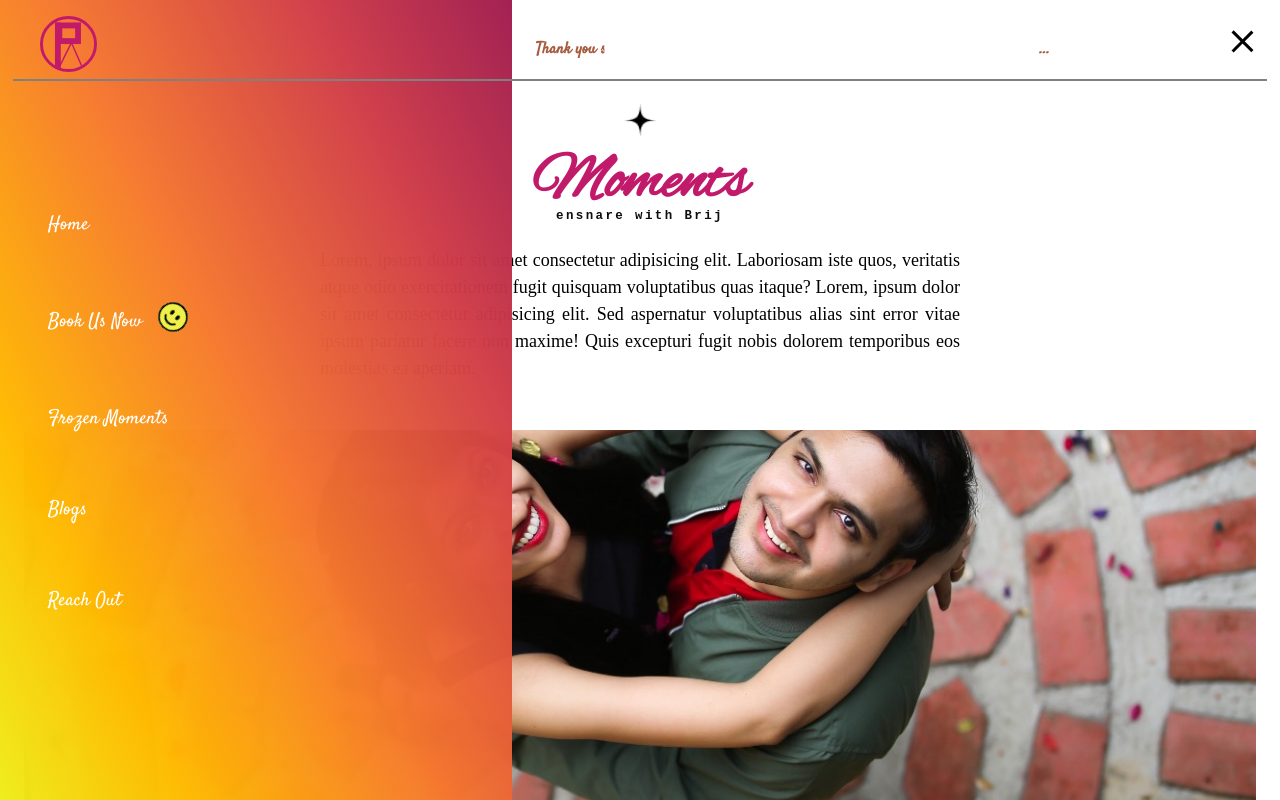
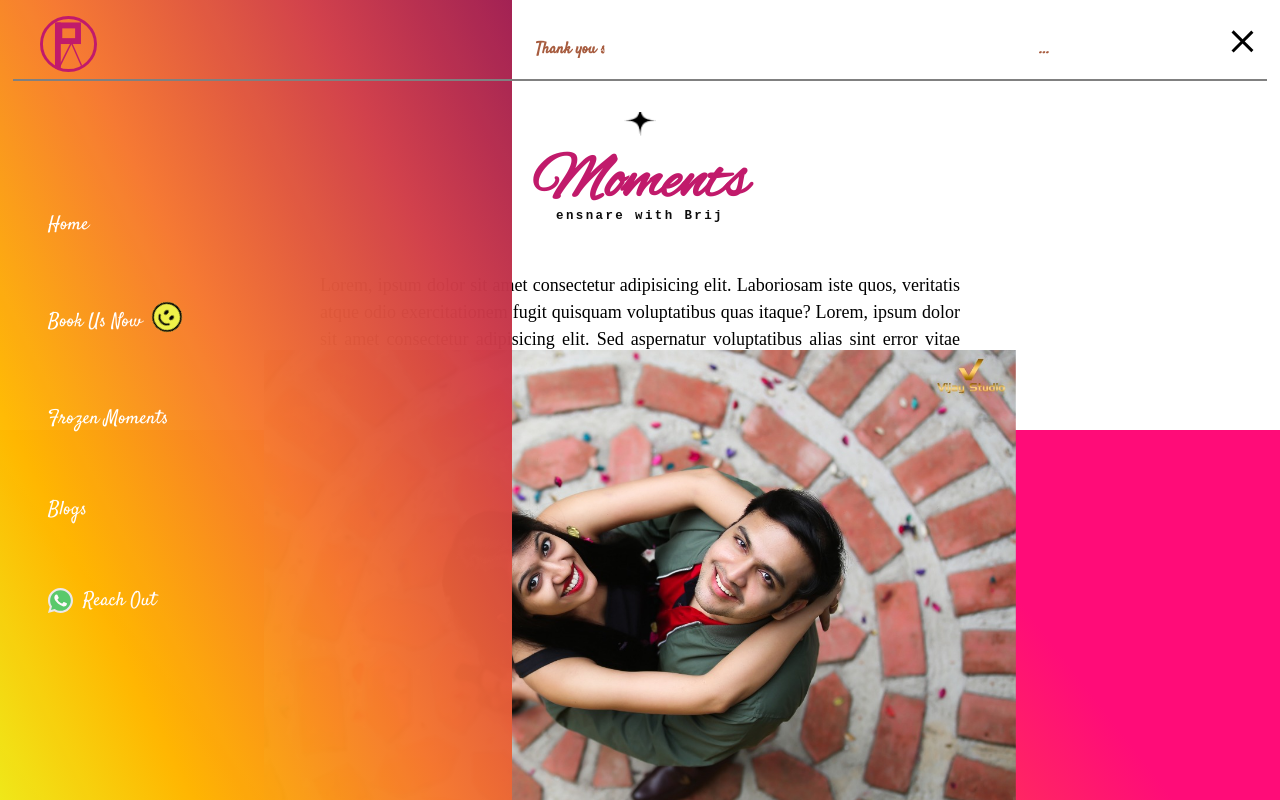
Before and after one commit to brijshyam/photography_react_portfolio, a React (Vite) app: page / in a window 1280 px wide. Both pictures are taken after a click on the element 1244 px from the left and 40 px from the top of the page. Shown: the top 800 px of the page. Built offline with nearby package versions, Linux system fonts and the light colour scheme; some icons are missing; a web font is replaced by a local one.

Commit message:
second commit

```diff
--- a/package.json
+++ b/package.json
@@ -13,7 +13,8 @@
         "node-sass": "^8.0.0",
         "react": "^18.2.0",
         "react-dom": "^18.2.0",
-        "react-router-dom": "^6.9.0",
+        "react-router-dom": "^6.11.2",
+        "react-scroll-parallax": "^3.4.2",
         "sass": "^1.58.1"
     },
     "devDependencies": {
--- a/src/App.jsx
+++ b/src/App.jsx
@@ -4,9 +4,11 @@ import HomePage from "./components/HomePage";
 import ContactForm from "./components/ContactForm";
 import FrozenMoments from "./components/FrozenMoments";
 import Blogs from "./components/Blogs";
+import { ParallaxProvider } from "react-scroll-parallax";
 
 function App() {
     return (
+        <ParallaxProvider>
             <BrowserRouter>
                 <Routes>
                     <Route exact path="/" element={<HomePage />} />
@@ -15,6 +17,7 @@ function App() {
                     <Route exact path="/blogs" element={<Blogs />} />
                 </Routes>
             </BrowserRouter>
+        </ParallaxProvider>
     );
 }
 export default App;
--- a/src/components/LandingBody.jsx
+++ b/src/components/LandingBody.jsx
@@ -1,4 +1,5 @@
 import React from "react";
+import { Parallax } from "react-scroll-parallax";
 
 function LandingBody() {
     return (
@@ -7,27 +8,36 @@ function LandingBody() {
                 <span className="star"></span>
                 <h1 className="header_main">Moments</h1>
                 <span className="header_pre">ensnare with Brij</span>
+                <Parallax speed={-15}>
                     <p className="landing-body_description">
-                    Lorem, ipsum dolor sit amet consectetur adipisicing elit.
-                    Laboriosam iste quos, veritatis atque odio exercitationem
-                    fugit quisquam voluptatibus quas itaque? Lorem, ipsum dolor
-                    sit amet consectetur adipisicing elit. Sed aspernatur
-                    voluptatibus alias sint error vitae ipsum pariatur facere
-                    non maxime! Quis excepturi fugit nobis dolorem temporibus
-                    eos molestias ea aperiam.
+                        Lorem, ipsum dolor sit amet consectetur adipisicing
+                        elit. Laboriosam iste quos, veritatis atque odio
+                        exercitationem fugit quisquam voluptatibus quas itaque?
+                        Lorem, ipsum dolor sit amet consectetur adipisicing
+                        elit. Sed aspernatur voluptatibus alias sint error vitae
+                        ipsum pariatur facere non maxime! Quis excepturi fugit
+                        nobis dolorem temporibus eos molestias ea aperiam.
                     </p>
+                </Parallax>
             </div>
             <div className="landing-body_welcome-heroes">
+                <Parallax
+                    scale={[0.2, 1.7]}
+                    translateY={[-5, 70, "easeInOutCubic"]}
+                >
                     <img
                         src="/src/assets/Portfolio-65.jpg"
                         alt=""
                         className="welcome-hero1"
                     />
+                </Parallax>
+                <Parallax scale={[0.2, 1.2]} speed={10} y={[50]}>
                     <img
                         src="/src/assets/Portfolio-1.jpg"
                         alt=""
                         className="welcome-hero2"
                     />
+                </Parallax>
             </div>
         </div>
     );
--- a/src/components/SectionTwo.jsx
+++ b/src/components/SectionTwo.jsx
@@ -1,7 +1,10 @@
 import React, { useEffect, useState } from "react";
 import quotes from "../json-data/quotes.json";
+import { useNavigate } from "react-router-dom";
+import { Parallax } from "react-scroll-parallax";
 
 function SectionTwo() {
+    const navigateTo = useNavigate();
     const [currentQuote, setCurrentQuote] = useState(quotes[0]);
     const [showQuote, setShowQuote] = useState(false);
     const [animateQuote, setAnimateQuote] = useState(false);
@@ -23,16 +26,26 @@ function SectionTwo() {
     useEffect(() => {
         setShowQuote(true);
     }, [currentQuote]);
+
+    const handleEmmersiveClick = () => {
+        navigateTo("/moments");
+    };
     return (
+        <Parallax speed={-90} translateY={10}>
             <div className="section-two">
                 <p className="section-two_welcome2">
                     Dear Visitor, are you ready to take a tour of little virtual
-                gallary? Please click below to enter into an emmersive view of
-                virtual gallary...
+                    gallary? Please click below to enter into an emmersive view
+                    of virtual gallary...
                 </p>
                 <div className="btn-wrapper">
                     <span className="btn-description"></span>
-                <button className="btn_entrance">Emmersive-View</button>
+                    <button
+                        className="btn_entrance"
+                        onClick={handleEmmersiveClick}
+                    >
+                        Emmersive-View
+                    </button>
                     <div className="discuss-container">
                         <p className="curiosity-para">
                             Got something you are unsure about ?
@@ -56,7 +69,9 @@ function SectionTwo() {
                     <span className="letter D">D</span>
                     <span className="letter R">R</span>
                     <span className="letter Aagain">A</span>
+                    <Parallax translateX={-50}>
                         <span className="skew-image1 "></span>
+                    </Parallax>
                     <span className="skew-image2"></span>
                     <span className="skew-image3"></span>
                     <span className="skew-image4"></span>
@@ -66,7 +81,9 @@ function SectionTwo() {
                         {showQuote && (
                             <p
                                 className={`quote1 ${
-                                animateQuote ? "animate-enter" : "animate-exit"
+                                    animateQuote
+                                        ? "animate-enter"
+                                        : "animate-exit"
                                 }`}
                                 onAnimationEnd={() => setAnimateQuote(false)}
                             >
@@ -74,11 +91,17 @@ function SectionTwo() {
                             </p>
                         )}
                     </div>
+
                     <div className="image-container">
-                    <img src="/src/assets/Portfolio-219.jpg" alt="" srcset="" />
+                        <img
+                            src="/src/assets/Portfolio-219.jpg"
+                            alt=""
+                            srcset=""
+                        />
                     </div>
                 </div>
             </div>
+        </Parallax>
     );
 }
 
--- a/src/components/TopHead.jsx
+++ b/src/components/TopHead.jsx
@@ -61,7 +61,8 @@ function TopHead() {
                             className="blink-it menu-nav_link"
                             onClick={handleContactUsClick}
                         >
-                            Book Us Now
+                            <p className="wrap-icon-and-link">
+                                <span>Book Us Now</span>
                                 <span className="book-us-emoji">
                                     <img
                                         className="emoji-img"
@@ -69,6 +70,7 @@ function TopHead() {
                                         alt=""
                                     />
                                 </span>
+                            </p>
                         </a>
                     </li>
                     <li className={`menu-nav_item ${showMenu ? "open" : ""}`}>
@@ -91,7 +93,14 @@ function TopHead() {
                     </li>
                     <li className={`menu-nav_item ${showMenu ? "open" : ""}`}>
                         <a href="" className="menu-nav_link">
-                            Reach Out
+                            <p className="wrap-icon-and-link">
+                                <img
+                                    className="wa-icon"
+                                    src="/src/assets/whatsapp.svg"
+                                    alt="WhatsApp"
+                                />{" "}
+                                <span>Reach Out</span>
+                            </p>
                         </a>
                     </li>
                 </ul>
--- a/src/scss/_landingBody.scss
+++ b/src/scss/_landingBody.scss
@@ -1,5 +1,14 @@
 @import url("https://fonts.googleapis.com/css2?family=Alex+Brush&display=swap");
 .landing-body {
+    background-image: linear-gradient(
+        to right top,
+        #ff0c78,
+        #ff0c78,
+        #ff7723,
+        #ff0c78,
+        #ff0c78
+    );
+    overflow: hidden;
     margin-top: $m-top * 2;
     &_welcome-text {
         display: flex;
--- a/src/scss/_sectionTwo.scss
+++ b/src/scss/_sectionTwo.scss
@@ -30,6 +30,7 @@
             }
         }
         &_entrance {
+            cursor: pointer;
             padding: 1rem;
             margin: 0 auto;
             margin-bottom: $xsm-gutter;
--- a/src/scss/_topHead.scss
+++ b/src/scss/_topHead.scss
@@ -174,7 +174,6 @@
             }
         }
         &_link {
-            // outline: 1px solid red;
             display: inline-block;
             min-width: 60vw;
             font-size: 1.2rem;
@@ -182,6 +181,18 @@
             padding: 1rem 0;
             font-weight: 500;
             color: lighten($color: #fff, $amount: 0%);
+            .wrap-icon-and-link {
+                display: flex;
+                flex-direction: row;
+                align-items: center;
+                justify-content: flex-start;
+                gap: 10px;
+            }
+
+            .wa-icon {
+                height: 25px;
+                width: 25px;
+            }
         }
     }
 }
```
Also changed, not shown: src/components/GalleryGrid.jsx (+0 -15 lines), src/components/Modal.jsx (+0 -30 lines), src/assets/whatsapp.svg (added), 1 other file (tests, documents, lock files or other folders). Lines whose indentation alone changed are shown as unchanged.
